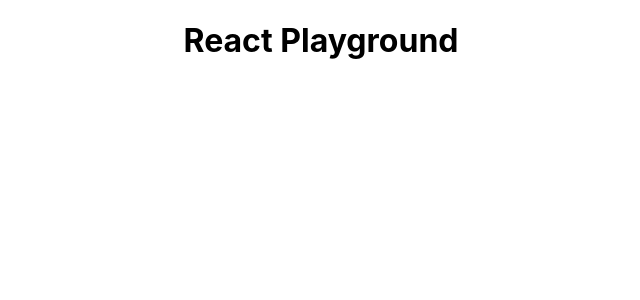
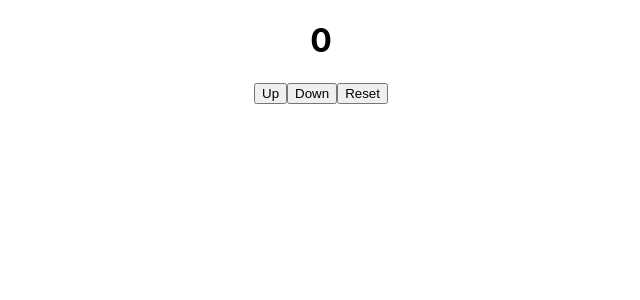
Before and after one commit to Lawrence4code/react-playground, a React (Create React App) app: page / in a window 1280 px wide. Shown: the top 300 px of the page, without its empty margins (319-959 px from the left). Built offline with nearby package versions, Linux system fonts and the light colour scheme.

Commit message:
useState example

```diff
--- a/src/App.js
+++ b/src/App.js
@@ -1,10 +1,25 @@
-import React from 'react';
+import React, { useState } from 'react';
 import './App.css';
 
 const App = () => {
+  const [count, setCount] = useState(0);
+
+  const increment = () => {
+    setCount((count) => count + 1);
+  };
+  const decrement = () => {
+    setCount((count) => count - 1);
+  };
+  const reset = () => {
+    setCount(() => 0); // not need
+    setCount(0);
+  };
   return (
     <div className="App">
-      <h1> React Playground </h1>
+      <h1> {count}</h1>
+      <button onClick={() => increment()}> Up </button>
+      <button onClick={() => decrement()}> Down </button>
+      <button onClick={() => reset()}> Reset </button>
     </div>
   );
 };
```
